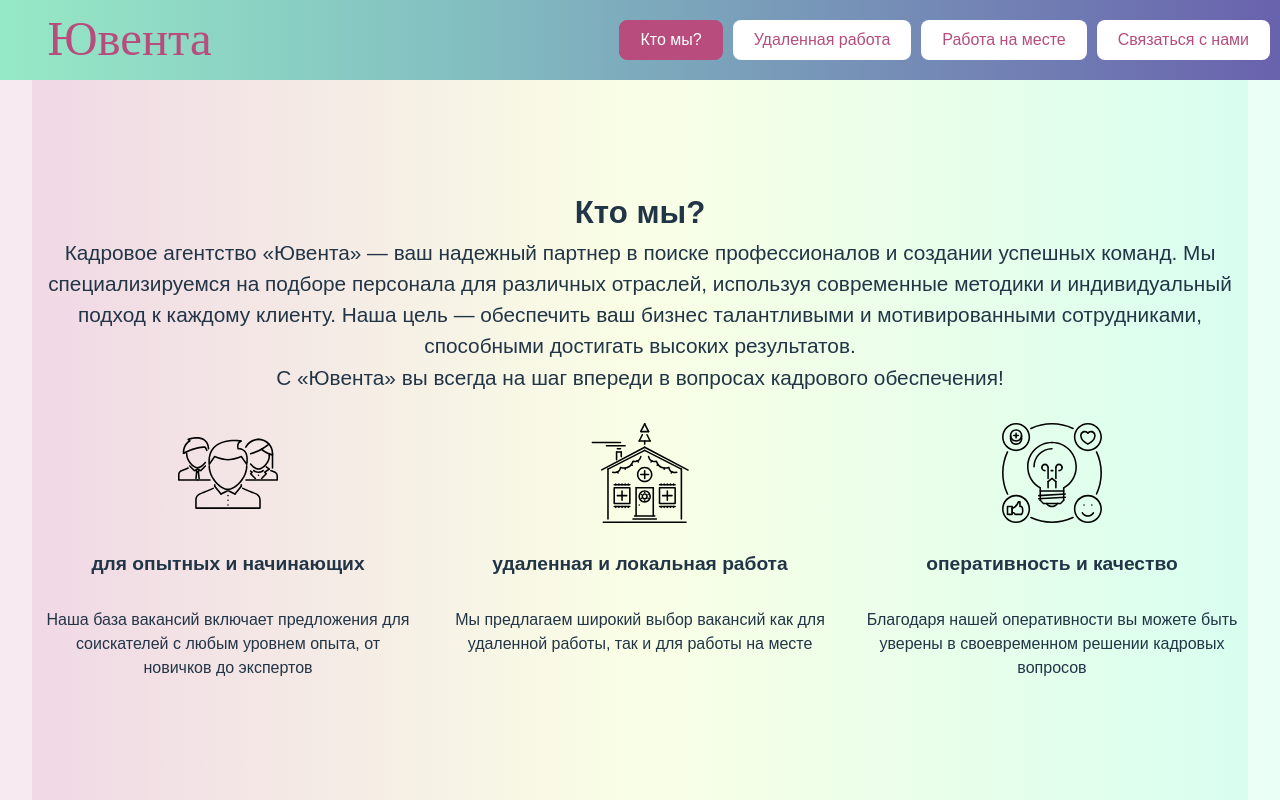
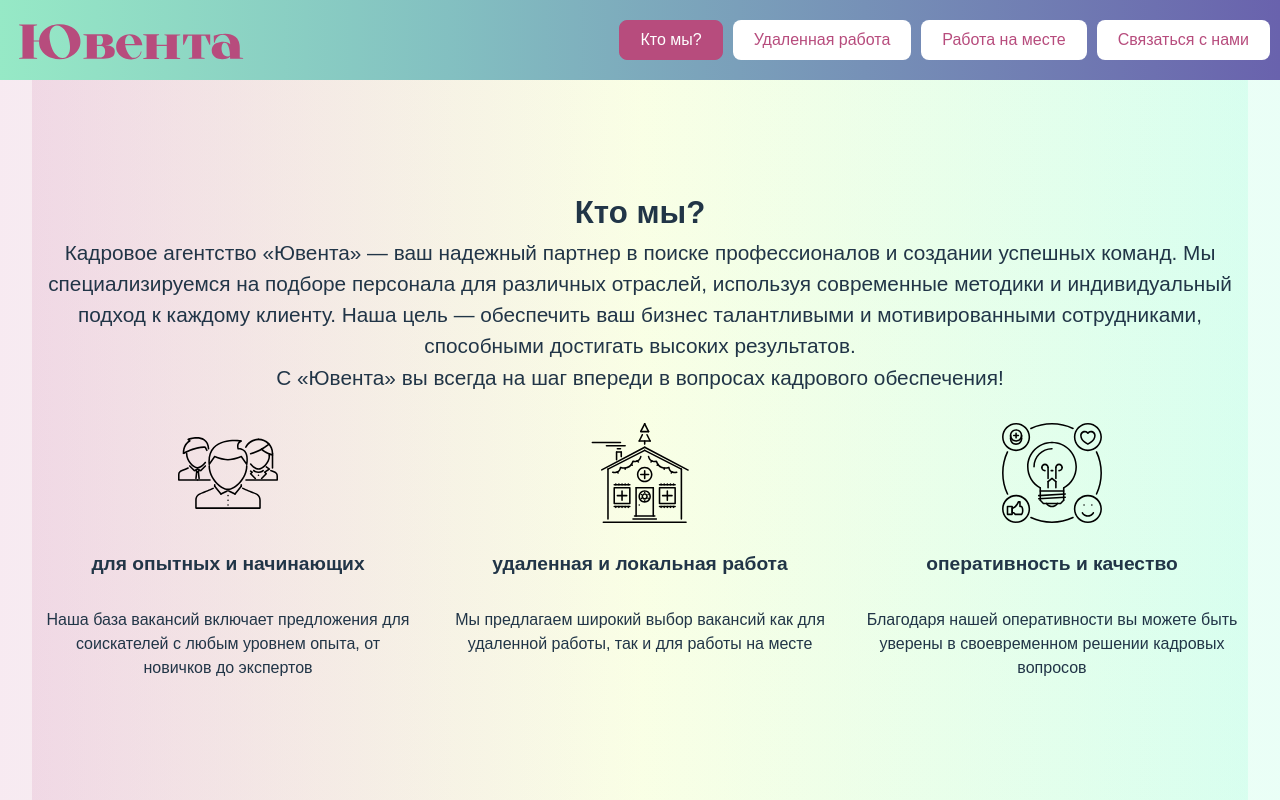
Before and after one commit to ikota2/landing, a Svelte app: page / in a window 1280 px wide. Shown: the top 800 px of the page. Built offline with nearby package versions, Linux system fonts and the light colour scheme; no server answers; a web font is replaced by a local one.

Commit message:
logo was added

```diff
--- a/src/App.svelte
+++ b/src/App.svelte
@@ -4,8 +4,7 @@
   import {jobs} from './data/index.js';
   import Job from './lib/Job.svelte';
   import SendCv from './lib/SendCv.svelte';
-
-  import logo from './assets/juvelogo.svg';
+  import logo2 from './assets/juvelogo2.svg';
 
   let activeSection = 'info';
   const { remoteJobs, onsiteJobs } = jobs;
@@ -22,7 +21,7 @@
     <header>
       <div class="header-container">
         <div class="company">
-          <img src={logo} alt="logo" class="logo"/>
+          <img src={logo2} alt="logo" class="logo"/>
         </div>
         <Navigation
             scrollToSection={scrollToSection}
@@ -33,8 +32,8 @@
     <main>
       <section id="info">
         <div class="info">
-          <h2>Кто мы?</h2>
-          <p>
+          <h2 class="title">Кто мы?</h2>
+            <p>
             Кадровое агентство «Ювента» — ваш надежный партнер в поиске профессионалов и создании успешных команд.
             Мы специализируемся на подборе персонала для различных отраслей, используя современные методики и индивидуальный подход к каждому клиенту.
             Наша цель — обеспечить ваш бизнес талантливыми и мотивированными сотрудниками, способными достигать высоких результатов.
@@ -88,19 +87,25 @@
     display: flex;
     align-items: center;
   }
-  .logo {
-    padding-top: 30px;
-    display: block;
-    width: 300px;
-    height: auto;
-  }
+  /*.logo {*/
+  /*  padding-top: 30px;*/
+  /*  display: block;*/
+  /*  width: 300px;*/
+  /*  height: auto;*/
+  /*}*/
+	.logo {
+        margin-bottom: 20px;
+        margin-left: -50px;
+	}
   #info, #remote, #onsite, #contacts {
     padding-top: 110px;
   }
   main {
     margin-top: 3rem;
   }
-
+	.title {
+			font-weight: 700;
+    }
   .info {
     text-align: center;
     line-height: 1.5;
```
Also changed, not shown: src/assets/juvelogo2.svg (added).
